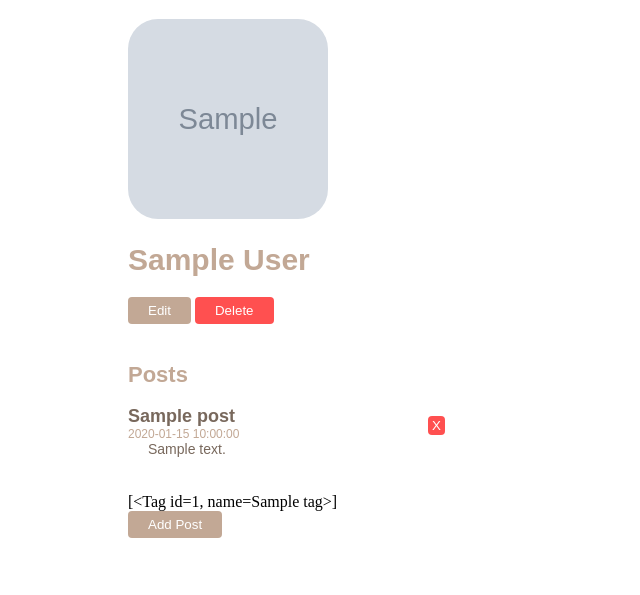
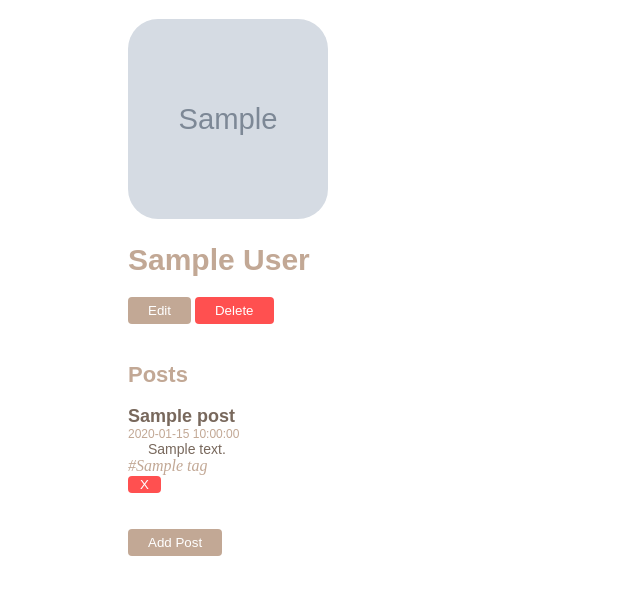
Before and after one commit to PatrickSontag/sqlalchemy-flask-blogly, a Flask app: page /user/1 in a window 1280 px wide. Shown: the part 51-646 px from the top of the page, without its empty margins (0-640 px from the left). Run offline with Flask 2, Linux system fonts and the light colour scheme; tables that the repository leaves empty hold one stand-in row (values such as "Sample post"); grey boxes marked "Sample" are stand-in pictures.

Commit message:
tags styled in posts

```diff
--- a/static/styles.css
+++ b/static/styles.css
@@ -145,12 +145,17 @@ button {
 }
 
 #post-delete-btn {
-    padding: 2px;
-    padding-left: 4px;
-    padding-right: 4px;
-    position: absolute;
+    padding: 1px;
+    padding-left: 12px;
+    padding-right: 12px;
+    /* position: absolute;
     left: 300px;
-    top: 10px;
+    top: 10px; */
+}
+
+.tag {
+    font-style: italic;
+    /* display: inline; */
 }
 
 h1 {
--- a/templates/user.html
+++ b/templates/user.html
@@ -19,6 +19,11 @@
         <div class="post-title t-clr-1">{{ post.title }}</div>
         <div class="post-date t-clr-2">{{ post.created_at }}</div>
         <div class="post-content t-clr-1">{{ post.content }}</div>
+        <div class="tags-container">
+            {% for tag in post.ts %}
+            <span class="tag t-clr-2">#{{ tag.name }}</span>
+            {% endfor %}
+        </div>
         <form action>
             <button id="post-delete-btn" class="delete" formaction="/delete/post/{{ post.id }}" formmethod="post">X</button>
         </form>
@@ -27,13 +32,9 @@
     {% endfor %}
 </div>
 <br>
-<div>
-    {% for t in tags %}
-        {{ t }}
-    {% endfor %}
 
-</div>
 <form id="add-post-form" action="/user/{{ user.id }}/new_post">
     <button class="b-clr-2">Add Post</button>
 </form>
+
 {% endblock %}
```
